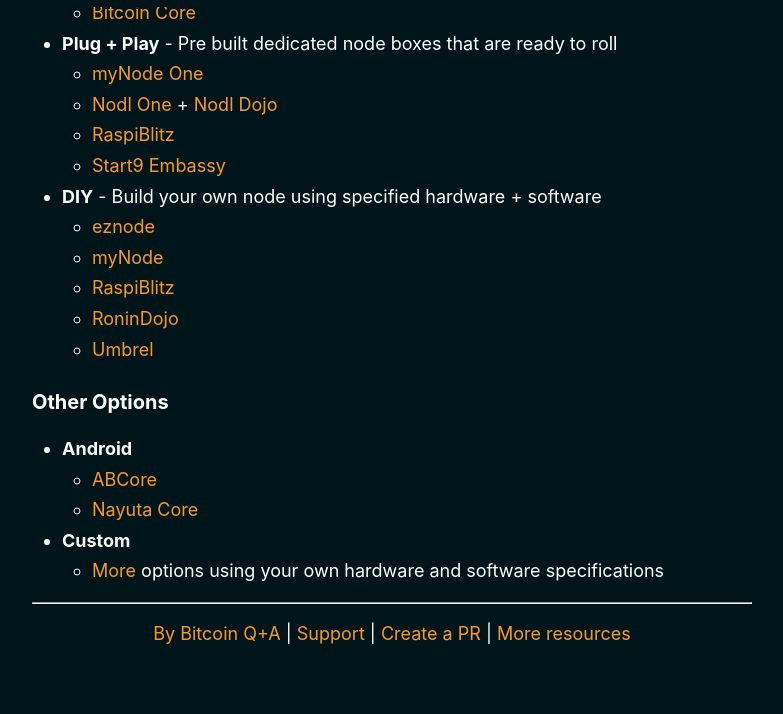
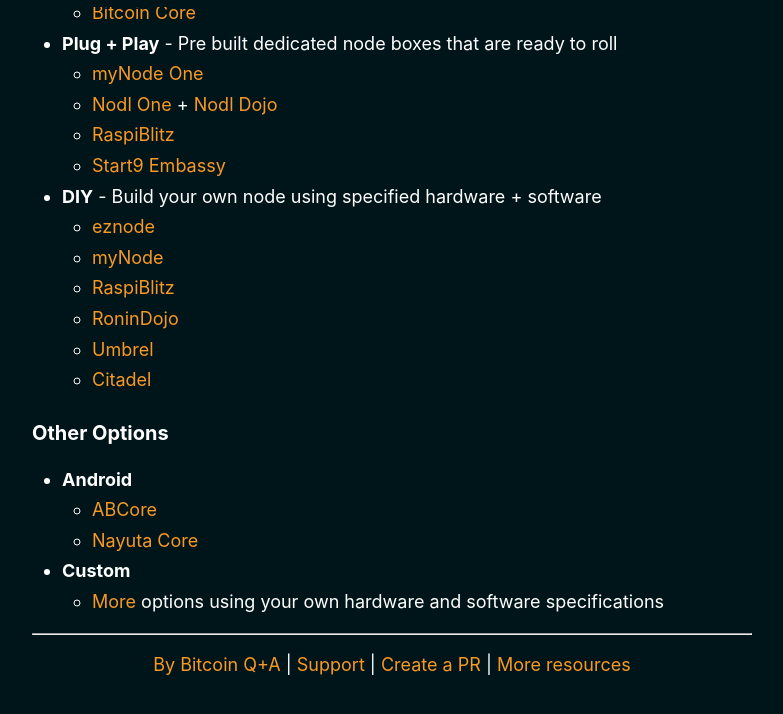
Before and after one commit to BitcoinQnA/node-guide, a Jekyll site: the page built from _pages/index.md, in a window 1280 px wide and 900 px high, scrolled down 1843 px. Shown: the top 714 px of the window, without its empty margins (248-1031 px from the left). Built offline with Jekyll 4.4.1, drawn with Linux system fonts in a browser that asks for light colours.

Commit message:
Adding Citadel to DIY on index.md

```diff
--- a/_pages/index.md
+++ b/_pages/index.md
@@ -67,6 +67,7 @@
     - [RaspiBlitz](https://github.com/rootzoll/raspiblitz)
     - [RoninDojo](https://wiki.ronindojo.io/)
     - [Umbrel](https://getumbrel.com/#start)
+    - [Citadel](https://runcitadel.space/)
 
 ### Other Options
 
```
